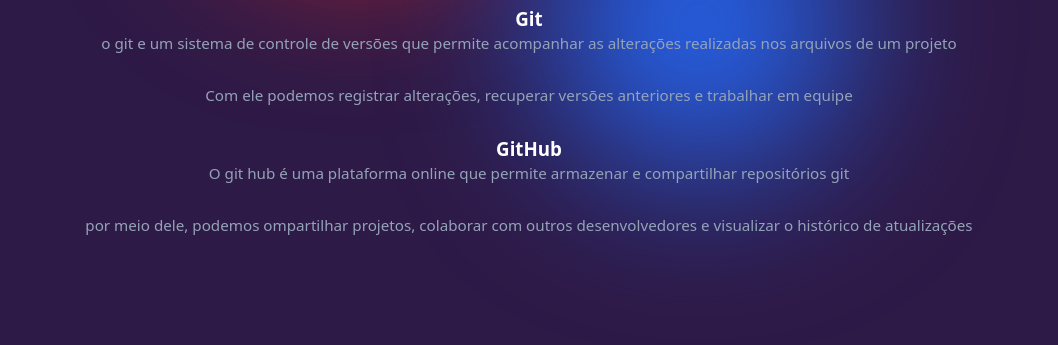
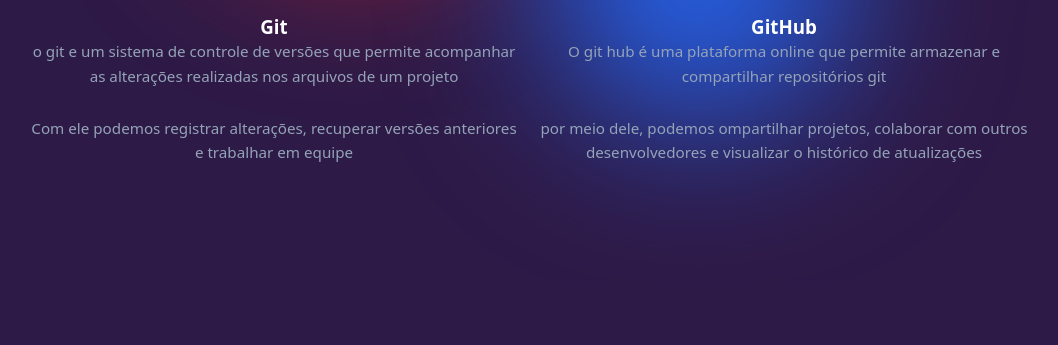
Before and after one commit to saragabrielli154-spec/atividade, a plain HTML site: page index.html in a window 1280 px wide. Shown: the part 519-864 px from the top of the page, without its empty margins (111-1169 px from the left). After the commit the page ends 800 px from the top, so only its background shows below. Drawn offline with Linux system fonts and the light colour scheme.

Commit message:
o css das informações está pronto

```diff
--- a/style.css
+++ b/style.css
@@ -129,3 +129,9 @@ transition: all 0.3s ease;
     color: #fff;
     margin-bottom: 30px;
 }
+
+.informacoes{
+    display: grid;
+    grid-template-columns: repeat(2, 1fr);
+    gap: 20px;
+}
```
